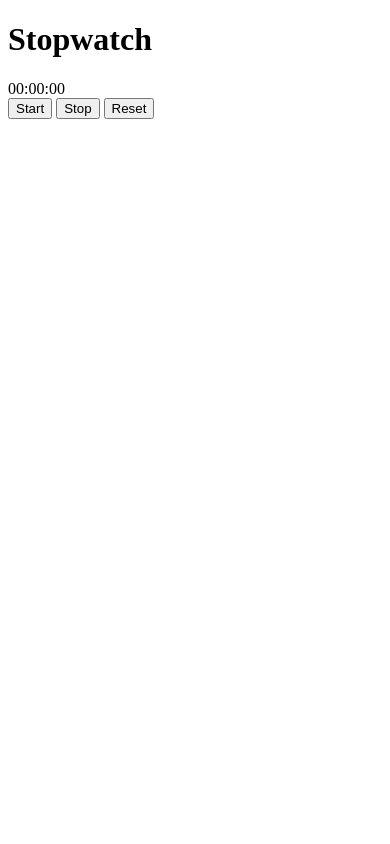
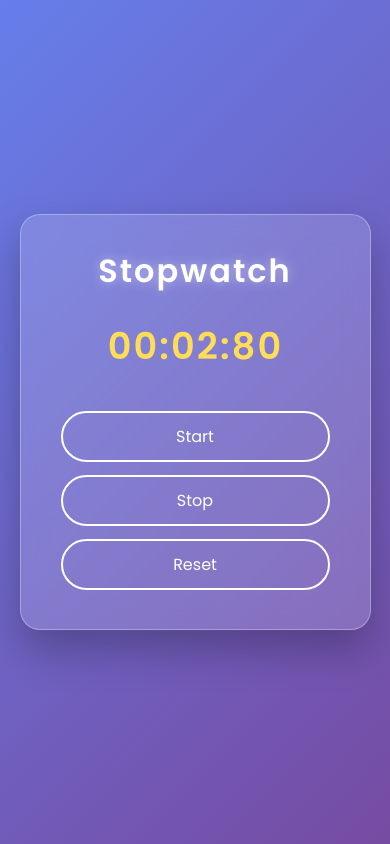
Before and after one commit to iamsyedbilal/js-logic-daily, a plain HTML site: page logic-bootcamp/stopWatch/index.html in a window 390 px wide. Both pictures are taken after a click on the button "Start". Drawn offline with Linux system fonts and the light colour scheme.

Commit message:
Add Stopwatch application with HTML, CSS, and JavaScript functionality

```diff
--- a/logic-bootcamp/stopWatch/index.html
+++ b/logic-bootcamp/stopWatch/index.html
@@ -5,6 +5,7 @@
     <meta name="viewport" content="width=device-width, initial-scale=1.0" />
     <meta name="title" content="Stopwatch Application" />
     <meta name="description" content="A simple stopwatch application" />
+    <link rel="stylesheet" href="style.css" />
     <title>Stopwatch Application</title>
   </head>
   <body>
@@ -21,7 +22,7 @@
       <button id="stop">Stop</button>
       <button id="resetBtn">Reset</button>
 
-      <script src="./script.js"></script>
+      <script src="./script.js" defer></script>
     </div>
   </body>
 </html>
--- a/logic-bootcamp/stopWatch/script.js
+++ b/logic-bootcamp/stopWatch/script.js
@@ -0,0 +1,55 @@
+const minElement = document.getElementById("minutes");
+const secElement = document.getElementById("seconds");
+const milliSecElement = document.getElementById("milliseconds");
+const startBtn = document.getElementById("start");
+const stopBtn = document.getElementById("stop");
+const resetBtn = document.getElementById("resetBtn");
+
+let min = 0;
+let sec = 0;
+let milliSec = 0;
+let intervalId = null;
+
+function displayUpdate() {
+  minElement.innerText = String(min).padStart(2, "0");
+  secElement.innerText = String(sec).padStart(2, "0");
+  milliSecElement.innerText = String(milliSec).padStart(2, "0");
+}
+
+function startTimer() {
+  if (intervalId !== null) return;
+  intervalId = setInterval(() => {
+    milliSec++;
+    if (milliSec === 100) {
+      sec++;
+      milliSec = 0;
+    }
+    if (sec === 60) {
+      min++;
+      sec = 0;
+    }
+    displayUpdate();
+  }, 10);
+}
+
+function stopTimer() {
+  clearInterval(intervalId);
+  intervalId = null;
+}
+
+function resetTimer() {
+  clearInterval(intervalId);
+  intervalId = null;
+  min = 0;
+  sec = 0;
+  milliSec = 0;
+  displayUpdate();
+}
+
+startBtn.addEventListener("click", startTimer);
+
+stopBtn.addEventListener("click", stopTimer);
+
+resetBtn.addEventListener("click", resetTimer);
+
+displayUpdate();
--- a/logic-bootcamp/stopWatch/style.css
+++ b/logic-bootcamp/stopWatch/style.css
@@ -0,0 +1,168 @@
+/* ===== Google Font ===== */
+@import url("https://fonts.googleapis.com/css2?family=Poppins:wght@300;400;600&display=swap");
+
+/* ===== Root Variables ===== */
+:root {
+  --bg-gradient: linear-gradient(135deg, #667eea, #764ba2);
+  --glass-bg: rgba(255, 255, 255, 0.15);
+  --border: rgba(255, 255, 255, 0.3);
+  --text-light: #ffffff;
+  --accent: #ffdd57;
+}
+
+/* ===== Reset ===== */
+* {
+  margin: 0;
+  padding: 0;
+  box-sizing: border-box;
+  font-family: "Poppins", sans-serif;
+}
+
+/* ===== Body ===== */
+body {
+  min-height: 100vh;
+  display: flex;
+  justify-content: center;
+  align-items: center;
+  background: var(--bg-gradient);
+  animation: gradientShift 10s ease infinite;
+}
+
+/* ===== Gradient Animation ===== */
+@keyframes gradientShift {
+  0% {
+    background-position: 0% 50%;
+  }
+  50% {
+    background-position: 100% 50%;
+  }
+  100% {
+    background-position: 0% 50%;
+  }
+}
+
+/* ===== Container ===== */
+.container {
+  background: var(--glass-bg);
+  backdrop-filter: blur(12px);
+  border: 1px solid var(--border);
+  border-radius: 20px;
+  padding: 2rem 2.5rem;
+  text-align: center;
+  width: 90%;
+  max-width: 420px;
+  box-shadow: 0 20px 40px rgba(0, 0, 0, 0.25);
+  animation: fadeInUp 1s ease;
+}
+
+/* ===== Entry Animation ===== */
+@keyframes fadeInUp {
+  from {
+    opacity: 0;
+    transform: translateY(30px);
+  }
+  to {
+    opacity: 1;
+    transform: translateY(0);
+  }
+}
+
+/* ===== Title ===== */
+h1 {
+  color: var(--text-light);
+  margin-bottom: 1.5rem;
+  font-weight: 600;
+  letter-spacing: 2px;
+  animation: glow 2s infinite alternate;
+}
+
+/* ===== Glow Effect ===== */
+@keyframes glow {
+  from {
+    text-shadow: 0 0 10px rgba(255, 255, 255, 0.4);
+  }
+  to {
+    text-shadow: 0 0 20px rgba(255, 255, 255, 0.9);
+  }
+}
+
+/* ===== Stopwatch Display ===== */
+#stopwatch {
+  font-size: 3rem;
+  font-weight: 600;
+  color: var(--accent);
+  margin-bottom: 2rem;
+  letter-spacing: 2px;
+  animation: pulse 1.5s infinite;
+}
+
+/* ===== Pulse Animation ===== */
+@keyframes pulse {
+  0% {
+    transform: scale(1);
+  }
+  50% {
+    transform: scale(1.05);
+  }
+  100% {
+    transform: scale(1);
+  }
+}
+
+/* ===== Buttons ===== */
+button {
+  background: transparent;
+  border: 2px solid var(--text-light);
+  color: var(--text-light);
+  padding: 0.7rem 1.4rem;
+  margin: 0.4rem;
+  border-radius: 30px;
+  font-size: 1rem;
+  cursor: pointer;
+  transition: all 0.3s ease;
+  position: relative;
+  overflow: hidden;
+}
+
+/* ===== Button Hover Ripple ===== */
+button::before {
+  content: "";
+  position: absolute;
+  width: 120%;
+  height: 0%;
+  top: 50%;
+  left: 50%;
+  transform: translate(-50%, -50%) rotate(45deg);
+  background: rgba(255, 255, 255, 0.3);
+  transition: height 0.4s ease;
+  z-index: -1;
+}
+
+button:hover::before {
+  height: 300%;
+}
+
+button:hover {
+  color: #333;
+  background: var(--accent);
+  border-color: var(--accent);
+  transform: translateY(-3px);
+  box-shadow: 0 10px 20px rgba(0, 0, 0, 0.25);
+}
+
+/* ===== Button Active ===== */
+button:active {
+  transform: scale(0.95);
+}
+
+/* ===== Responsive ===== */
+@media (max-width: 480px) {
+  #stopwatch {
+    font-size: 2.2rem;
+  }
+
+  button {
+    width: 100%;
+    margin: 0.4rem 0;
+  }
+}
```
